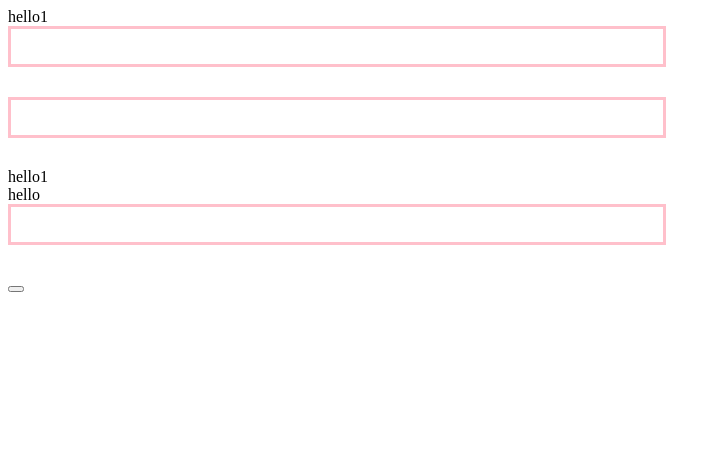
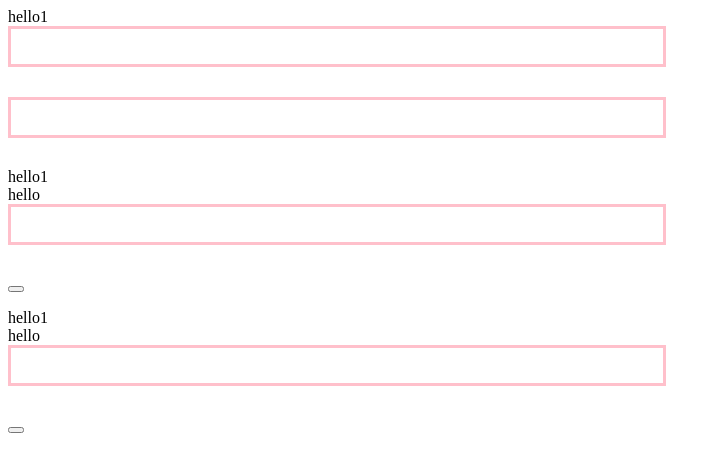
Before and after one commit to AK2497/AK2497.github.io, a plain HTML site: page index.html in a window 1280 px wide. Shown: the whole page, without its empty margins (0-721 px from the left). Drawn offline with Linux system fonts and the light colour scheme.

Commit message:
Update index.html

```diff
--- a/index.html
+++ b/index.html
@@ -15,7 +15,7 @@
 	 wrapper[0] = document.createElement('div');
 	shadow[0] = wrapper[0].attachShadow({ mode: 'open' });
 	shadow[0].innerHTML="";
-		for (let i = 0; i < 1; i++) {
+		for (let i = 0; i < 2; i++) {
 
 
 			let para = document.createElement('p');
```
